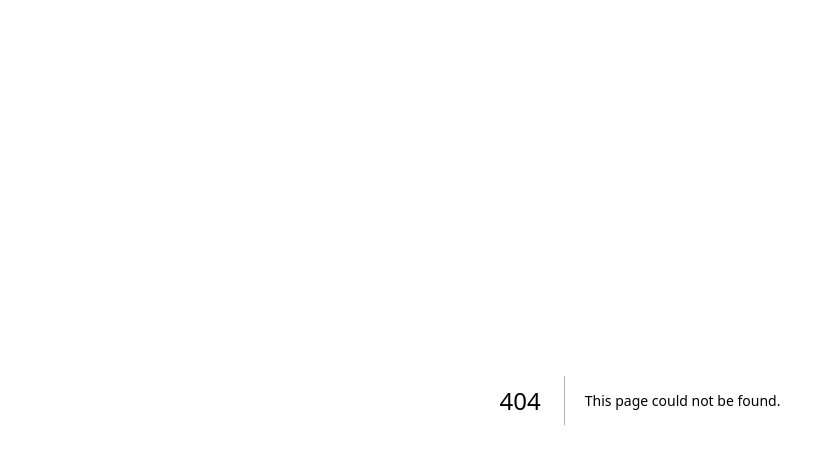
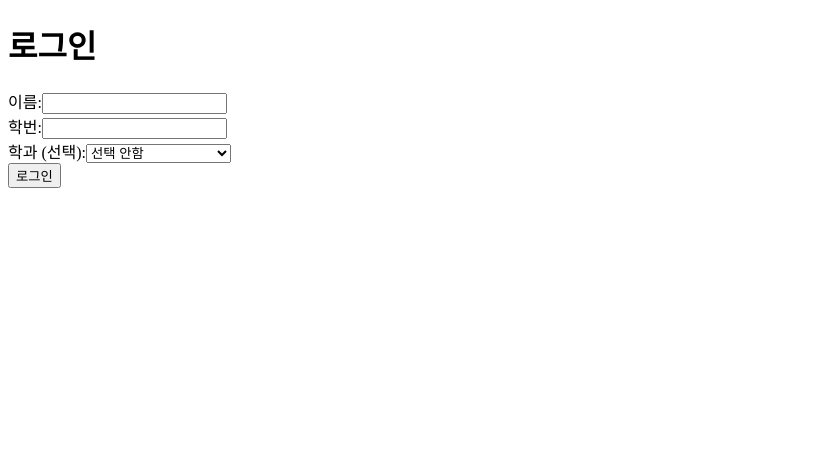
Before and after one commit to sch-academic-seminar/attend-check-frontend, a Next.js app: page /login in a window 1280 px wide. Before the commit this address had no page. Shown: the top 464 px of the page, without its empty margins (0-835 px from the left). Built offline with nearby package versions, Linux system fonts and the light colour scheme.

Commit message:
Add login page with name, student ID, and optional major

```diff
--- /dev/null
+++ b/pages/login.js
@@ -0,0 +1,55 @@
+import { useState } from 'react';
+import { useRouter } from 'next/router';
+
+export default function Login() {
+  const [name, setName] = useState('');
+  const [studentId, setStudentId] = useState('');
+  const [major, setMajor] = useState('');
+  const router = useRouter();
+
+  const handleLogin = (e) => {
+    e.preventDefault();
+    // 간단한 로그인 처리 후 홈으로 이동
+    console.log("Name:", name, "Student ID:", studentId, "Major:", major);
+    router.push('/');
+  };
+
+  return (
+    <div>
+      <h1>로그인</h1>
+      <form onSubmit={handleLogin}>
+        <div>
+          <label>이름:</label>
+          <input
+            type="text"
+            value={name}
+            onChange={(e) => setName(e.target.value)}
+            required
+          />
+        </div>
+        <div>
+          <label>학번:</label>
+          <input
+            type="text"
+            value={studentId}
+            onChange={(e) => setStudentId(e.target.value)}
+            required
+          />
+        </div>
+        <div>
+          <label>학과 (선택):</label>
+          <select value={major} onChange={(e) => setMajor(e.target.value)}>
+            <option value="">선택 안함</option>
+            <option value="사물인터넷학과">사물인터넷학과</option>
+            <option value="정보보호학과">정보보호학과</option>
+            <option value="컴퓨터소프트웨어학과">컴퓨터소프트웨어학과</option>
+            <option value="AI빅데이터학과">AI빅데이터학과</option>
+            <option value="의료IT학과">의료IT학과</option>
+            <option value="게임&메타버스학과">게임&메타버스학과</option>
+          </select>
+        </div>
+        <button type="submit">로그인</button>
+      </form>
+    </div>
+  );
+}
```
